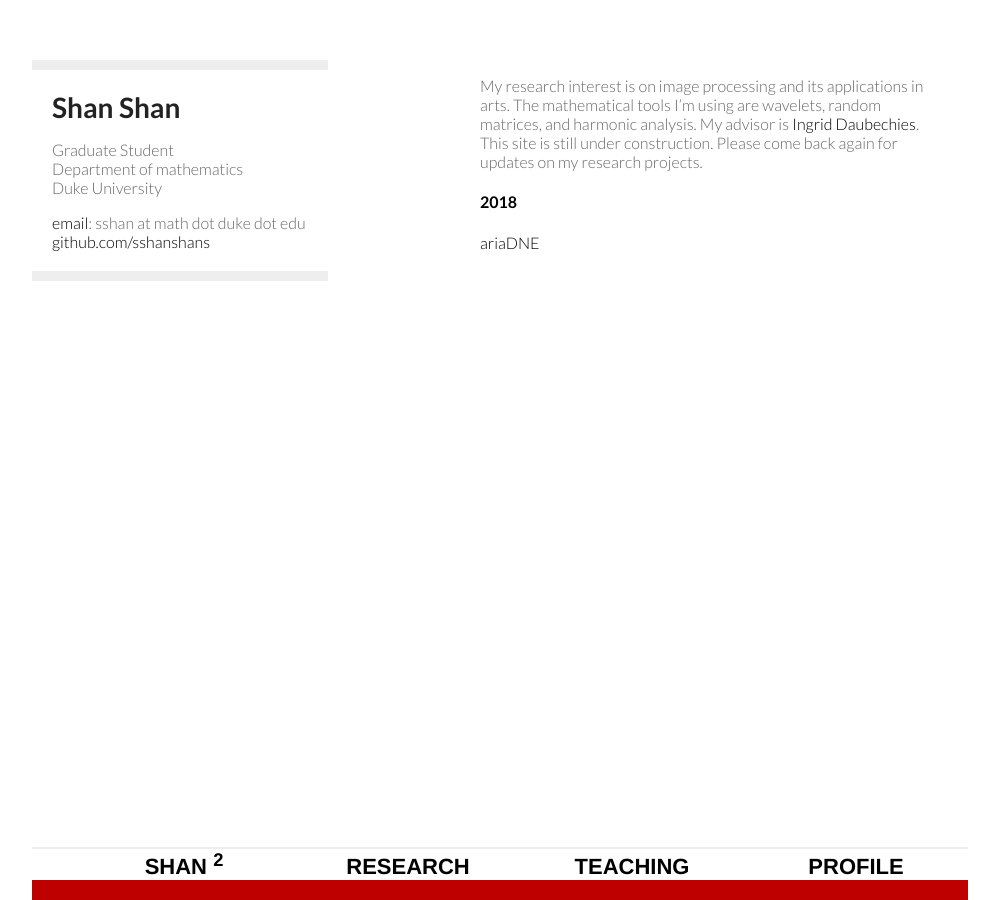
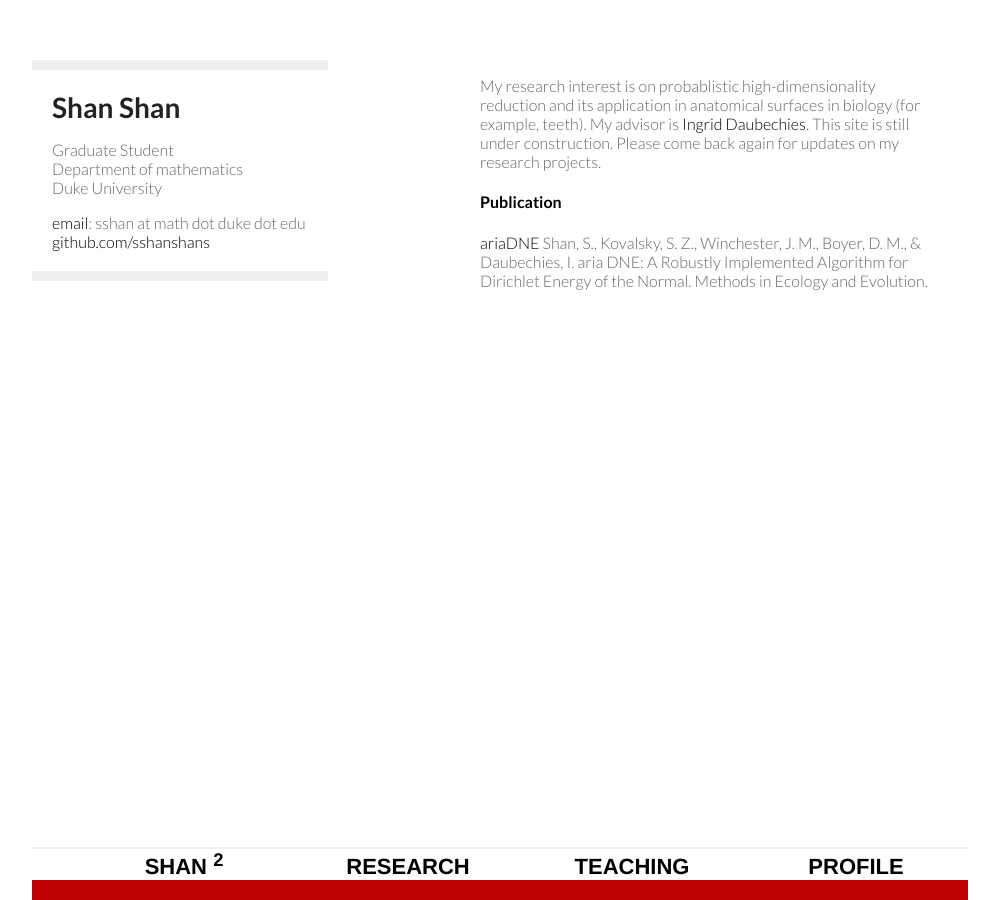
Before and after one commit to sshanshans/sshanshans.github.io, a Jekyll site: the page built from research/research.md, in a window 1280 px wide. Shown: the whole page, without its empty margins (160-1159 px from the left). Built offline with Jekyll 4.4.1, drawn with Linux system fonts in a browser that asks for light colours.

Commit message:
update research website with ariaDNE

```diff
--- a/research/research.md
+++ b/research/research.md
@@ -4,8 +4,8 @@ title: research
 description: Research
 ---
 
-My research interest is on image processing and its applications in arts. The mathematical tools I’m using are wavelets, random matrices, and harmonic analysis. My advisor is [Ingrid Daubechies](https://math.duke.edu/people/ingrid-daubechies). This site is still under construction. Please come back again for updates on my research projects.
+My research interest is on probablistic high-dimensionality reduction and its application in anatomical surfaces in biology (for example, teeth). My advisor is [Ingrid Daubechies](https://math.duke.edu/people/ingrid-daubechies). This site is still under construction. Please come back again for updates on my research projects.
 
-#### 2018
+#### Publication
 
-[ariaDNE](/articles/ariadne.html) <br />
+[ariaDNE](/articles/ariadne.html) Shan, S., Kovalsky, S. Z., Winchester, J. M., Boyer, D. M., & Daubechies, I. aria DNE: A Robustly Implemented Algorithm for Dirichlet Energy of the Normal. Methods in Ecology and Evolution. <br />
```
Also changed, not shown: articles/ariadne.md (+1 -1 lines).
